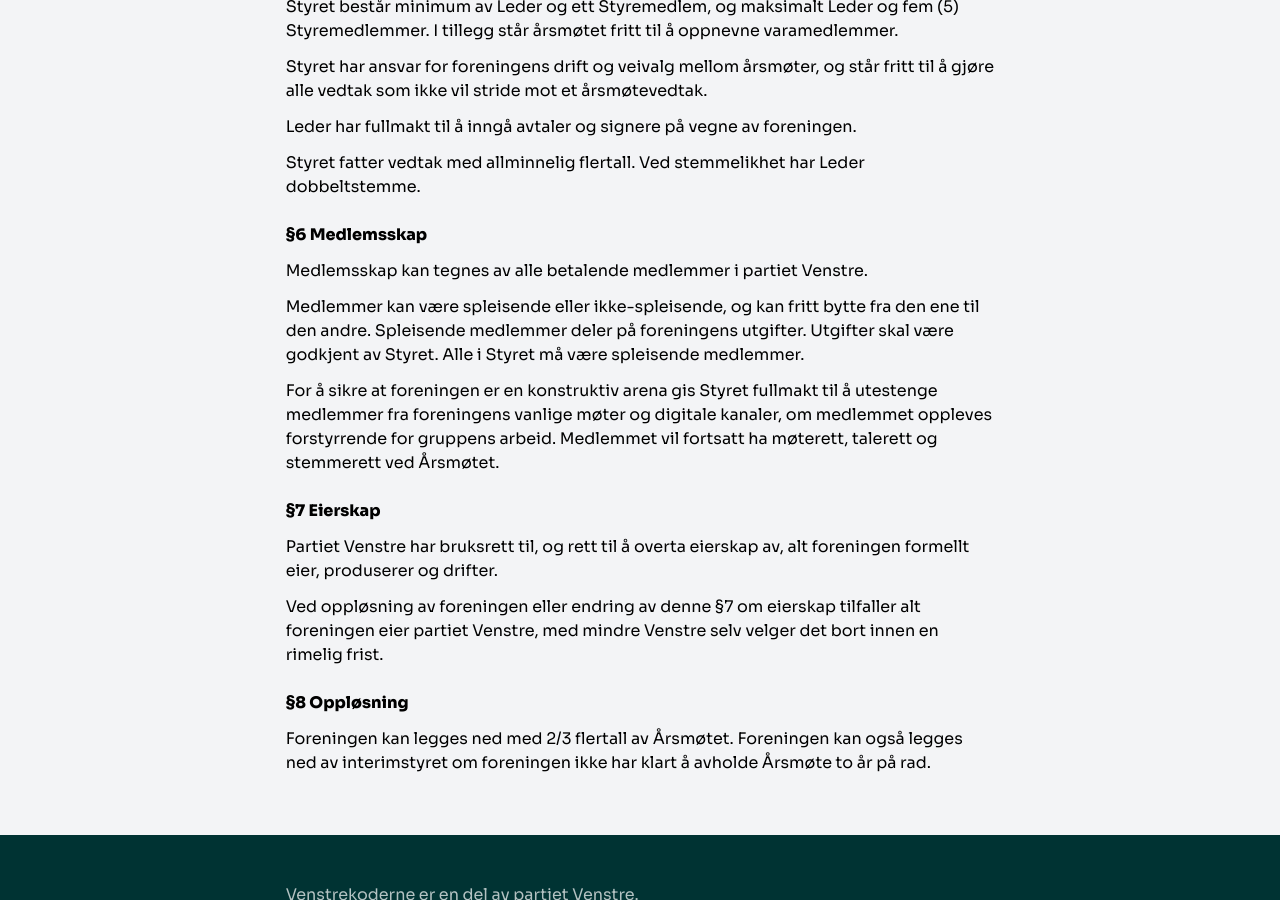
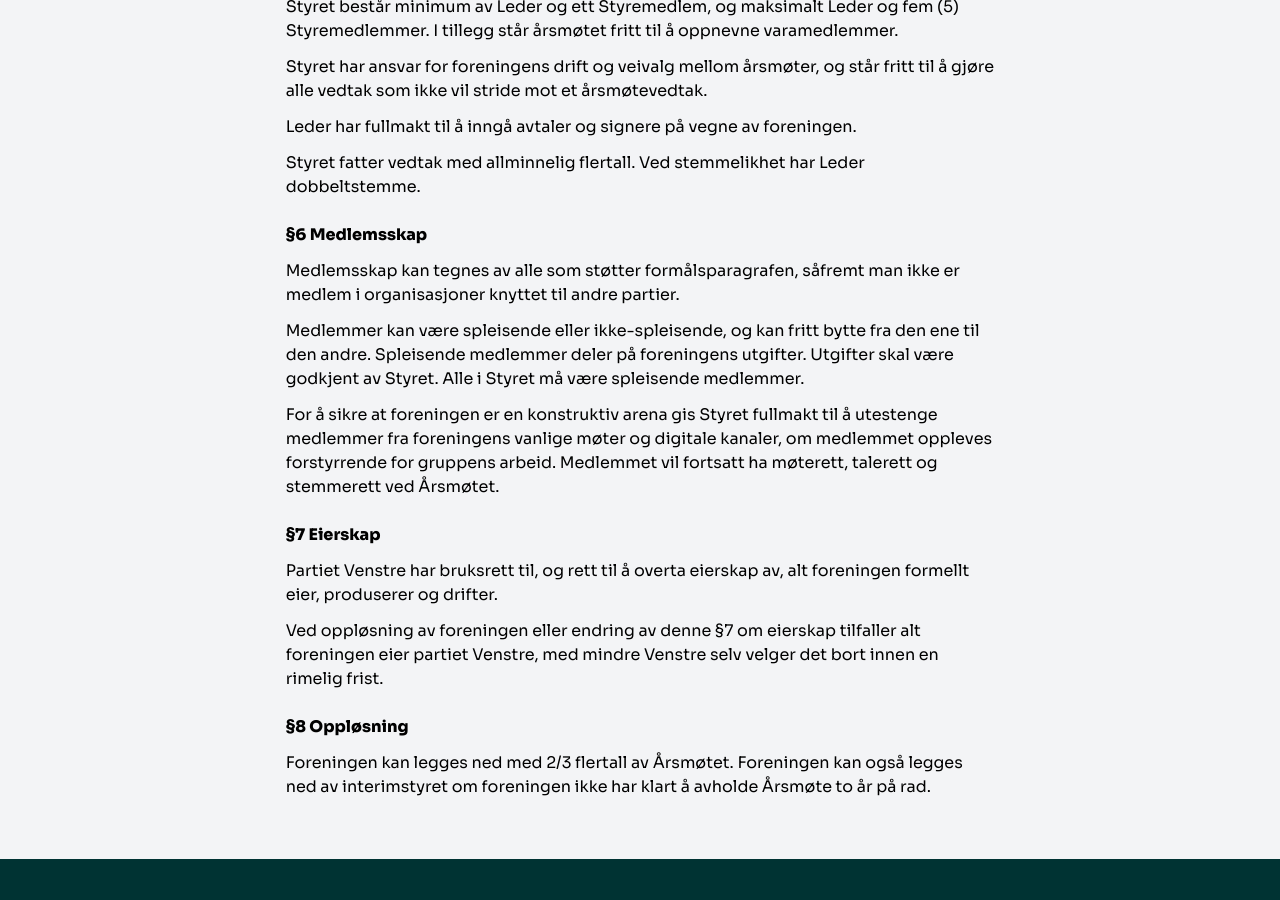
Before and after one commit to Venstrekoderne/venstrekoderne.github.io, a Jekyll site: the page built from index.md, in a window 1280 px wide and 900 px high, scrolled down 4593 px. Built offline with Jekyll 4.4.1, drawn with Linux system fonts in a browser that asks for light colours; our own code applies the rules of GitHub Pages for plain Markdown files.

Commit message:
Forslag 13

```diff
--- a/_includes/vedtekter.html
+++ b/_includes/vedtekter.html
@@ -63,7 +63,7 @@
   <h3>§6 Medlemsskap</h3>
 
 
-  <p>Medlemsskap kan tegnes av alle betalende medlemmer i partiet Venstre.</p>
+  <p>Medlemsskap kan tegnes av alle som støtter formålsparagrafen, såfremt man ikke er medlem i organisasjoner knyttet til andre partier.</p>
 
   <p>Medlemmer kan være spleisende eller ikke-spleisende, og kan fritt bytte fra den ene til den andre. Spleisende medlemmer deler på foreningens utgifter. Utgifter skal være godkjent av Styret. Alle i Styret må være spleisende medlemmer.</p>
 
```
